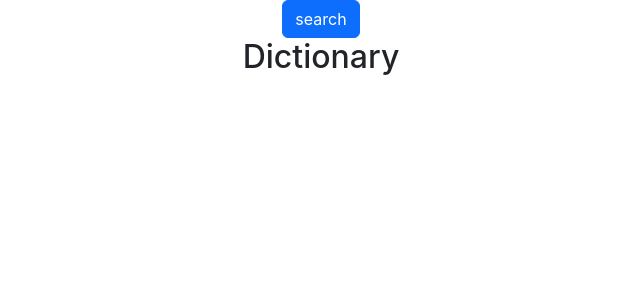
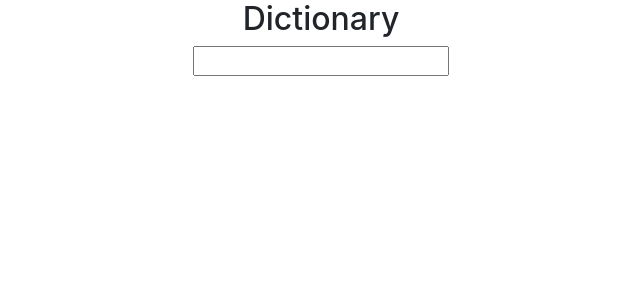
Before and after one commit to crystal-lpz/dictionary-project, a React (Create React App) app: page / in a window 1280 px wide. Shown: the top 300 px of the page, without its empty margins (319-959 px from the left). Built offline with nearby package versions, Linux system fonts and the light colour scheme.

Commit message:
Creates Search input

```diff
--- a/src/App.js
+++ b/src/App.js
@@ -1,13 +1,11 @@
 import "./App.css";
+import Dictionary from "./Dictionary";
 
 export default function App() {
   return (
     <div className="App">
-      <a href="/" className="btn btn-primary">
-        {" "}
-        search
-      </a>
       <h2>Dictionary</h2>
+      <Dictionary />
     </div>
   );
 }
--- /dev/null
+++ b/src/Dictionary.js
@@ -0,0 +1,18 @@
+import React, { useState } from "react";
+export default function Dictionary() {
+  let [searchword, setSearchWord] = useState("");
+  function search(event) {
+    event.preventDefault();
+    alert(`searching for ${searchword}`);
+  }
+  function handleSearchWord(event) {
+    setSearchWord(event.target.value);
+  }
+  return (
+    <div className="dictionary">
+      <form onSubmit={search}>
+        <input type="search" onChange={handleSearchWord} />
+      </form>
+    </div>
+  );
+}
```
